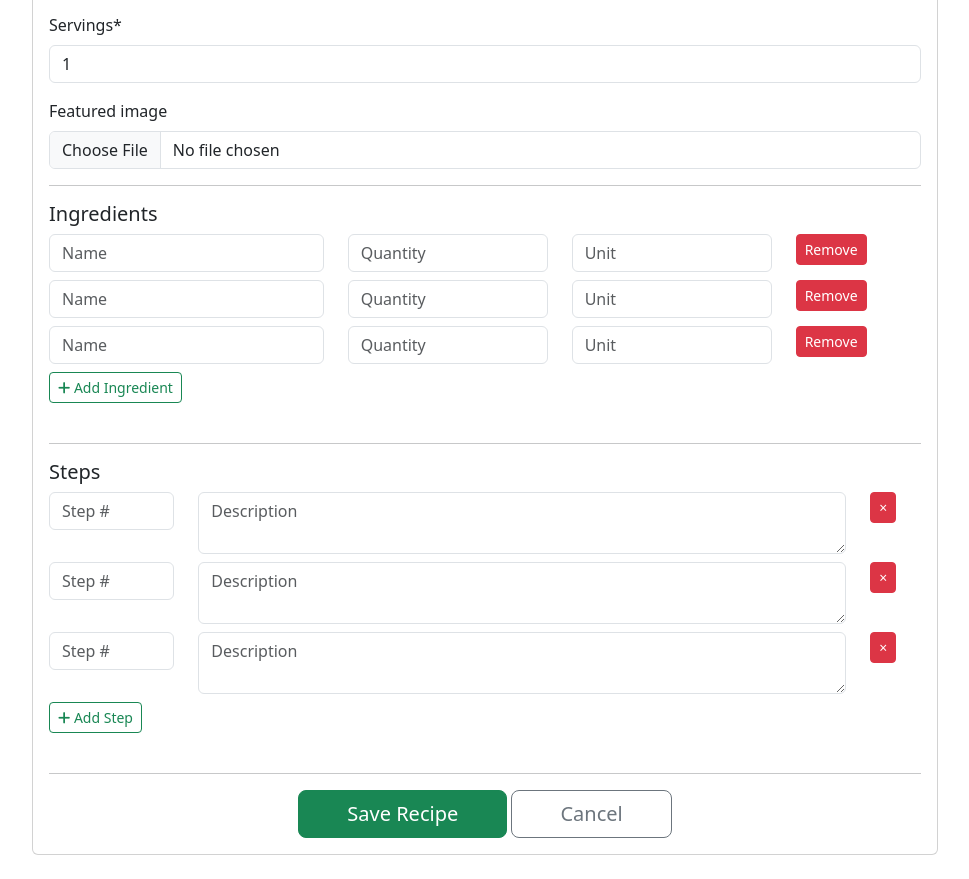
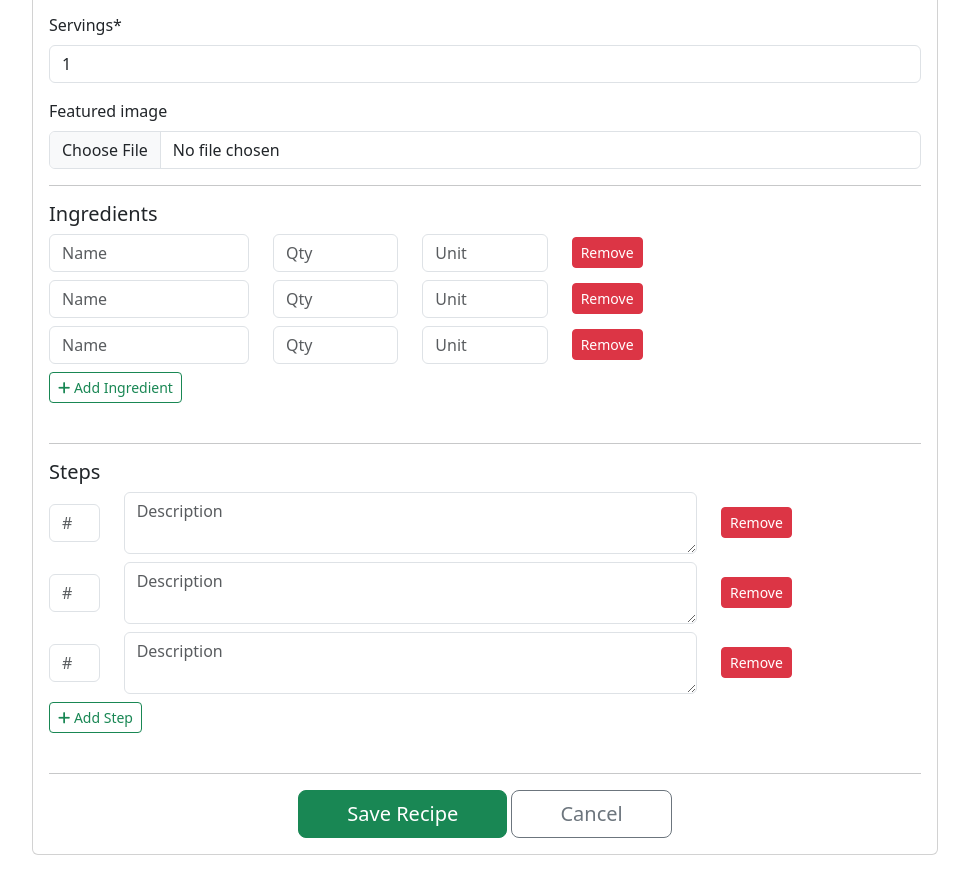
Before and after one commit to sele01/food-recipes, a Django app: page /recipes/create/ in a window 1280 px wide. Shown: the part 858-1737 px from the top of the page, without its empty margins (155-1124 px from the left). Run offline with Django 4.2, Linux system fonts and the light colour scheme; the visitor is signed in with stand-in values (Sample User, id 1); data that the repository does not hold is empty; some libraries are stand-ins or nearby versions.

Commit message:
Week 6: Production Readiness Complete
- Environment variables for secure config
- PostgreSQL database migration
- Cloudinary image hosting integration
- Fixed form validation (empty fields allowed)
- Images display correctly in all templates
- All 84+ tests passing
- App is now production-ready

```diff
--- a/apps/recipes/models.py
+++ b/apps/recipes/models.py
@@ -178,7 +178,7 @@ class Ingredient(models.Model):
         Recipe, on_delete=models.CASCADE, related_name="ingredients"
     )
     name = models.CharField(max_length=200)
-    quantity = models.CharField(max_length=100)
+    quantity = models.CharField(max_length=100, blank=True)
     unit = models.CharField(max_length=50, blank=True)
     order = models.IntegerField(default=0)
 
--- a/apps/recipes/views.py
+++ b/apps/recipes/views.py
@@ -1,4 +1,6 @@
 from django.shortcuts import render, get_object_or_404
+from django.conf import settings
+
 from django.views.generic import (
     ListView,
     DetailView,
@@ -90,6 +92,8 @@ class RecipeListView(ListView):
         context["max_time"] = self.request.GET.get("max_time", "")
         context["ingredient"] = self.request.GET.get("ingredient", "")
 
+        context["cloud_name"] = settings.CLOUDINARY_STORAGE["CLOUD_NAME"]
+
         return context
 
 
@@ -119,6 +123,8 @@ class RecipeDetailView(DetailView):
             context["user_liked"] = False
             context["user_bookmarked"] = False
             context["user_rating"] = None
+
+        context["cloud_name"] = settings.CLOUDINARY_STORAGE["CLOUD_NAME"]
 
         # Add this similar recipes
         context["similar_recipes"] = recipe.get_similar_recipes()
--- a/templates/recipes/recipe_detail.html
+++ b/templates/recipes/recipe_detail.html
@@ -30,7 +30,9 @@
     </p>
 
         {% if recipe.featured_image %}
-        <img src="{{ recipe.featured_image.url }}" class="img-fluid rounded mb-4" alt="{{ recipe.title }}">
+        <img src="https://res.cloudinary.com/{{ cloud_name }}/image/upload/w_300,h_200,c_fill/{{ recipe.featured_image }}"
+                         class="card-img-top" alt="{{ recipe.title }}" style="height: 200px;width: 300px; object-fit: cover;">
+        {% comment %} <img src="{{ recipe.featured_image.url }}" class="img-fluid rounded mb-4" alt="{{ recipe.title }}"> {% endcomment %}
         {% endif %}
 
         <div class="card mb-4">
--- a/templates/recipes/recipe_form.html
+++ b/templates/recipes/recipe_form.html
@@ -1,5 +1,9 @@
-{% extends 'base.html' %} {% load crispy_forms_tags %} {% block title %}Create
-Recipe - Food Recipes{% endblock %} {% block content %}
+{% extends 'base.html' %}
+{% load crispy_forms_tags %}
+
+{% block title %}Create Recipe - Food Recipes{% endblock %}
+
+{% block content %}
 <div class="container mt-4">
   <div class="row justify-content-center">
     <div class="col-md-10">
@@ -22,71 +26,48 @@ Recipe - Food Recipes{% endblock %} {% block content %}
             {{ ingredient_formset.management_form }}
             <div id="ingredient-forms">
               {% for form in ingredient_formset %}
-              <div class="ingredient-form row mb-2">
-                {% for hidden in form.hidden_fields %} {{ hidden }} {% endfor %}
-                <div class="col-md-4">
-                  <input
-                    type="text"
-                    name="{{ form.name.html_name }}"
-                    class="form-control"
-                    placeholder="Name"
-                    value="{{ form.name.value|default:'' }}"
-                  />
+              <div class="ingredient-form row mb-2 align-items-center">
+                {% for hidden in form.hidden_fields %}
+                  {{ hidden }}
+                {% endfor %}
+
+                <div class="col-md-3">
+                  <input type="text" name="{{ form.name.html_name }}"
+                         class="form-control" placeholder="Name"
+                         value="{{ form.name.value|default:'' }}">
+                </div>
+                <div class="col-md-2">
+                  <input type="text" name="{{ form.quantity.html_name }}"
+                         class="form-control" placeholder="Qty"
+                         value="{{ form.quantity.value|default:'' }}">
+                </div>
+                <div class="col-md-2">
+                  <input type="text" name="{{ form.unit.html_name }}"
+                         class="form-control" placeholder="Unit"
+                         value="{{ form.unit.value|default:'' }}">
                 </div>
                 <div class="col-md-3">
-                  <input
-                    type="text"
-                    name="{{ form.quantity.html_name }}"
-                    class="form-control"
-                    placeholder="Quantity"
-                    value="{{ form.quantity.value|default:'' }}"
-                  />
+                  {% if form.instance.pk %}
+                    <!-- Existing ingredient: DELETE checkbox -->
+                    <div class="form-check">
+                      <input type="checkbox" name="{{ form.DELETE.html_name }}"
+                             class="form-check-input" id="del_{{ form.prefix }}">
+                      <label class="form-check-label text-danger" for="del_{{ form.prefix }}">
+                        Delete
+                      </label>
                     </div>
-                <div class="col-md-3">
-                  <input
-                    type="text"
-                    name="{{ form.unit.html_name }}"
-                    class="form-control"
-                    placeholder="Unit"
-                    value="{{ form.unit.value|default:'' }}"
-                  />
-                </div>
-                <div class="col-md-2">
-                  {% if form.instance.pk %}
-                  <button
-                    type="button"
-                    class="btn btn-danger btn-sm remove-form"
-                    onclick="removeForm(this)"
-                  >
-                    Remove
-                  </button>
                   {% else %}
-                  <button
-                    type="button"
-                    class="btn btn-danger btn-sm remove-form"
-                    onclick="removeForm(this)"
-                  >
+                    <!-- New ingredient: Remove button -->
+                    <button type="button" class="btn btn-danger btn-sm remove-ingredient">
                       Remove
                     </button>
                   {% endif %}
                 </div>
               </div>
-              {% if form.instance.pk %}
-    <div class="col-md-1">
-        <label class="text-danger">
-            <input type="checkbox" name="{{ form.DELETE.html_name }}" class="form-check-input">
-            Delete
-        </label>
-    </div>
-{% endif %}
               {% endfor %}
             </div>
-            <button
-              type="button"
-              class="btn btn-sm btn-outline-success mb-4"
-              id="add-ingredient"
-              onclick="addIngredient()"
-            >
+
+            <button type="button" class="btn btn-sm btn-outline-success mb-4" id="add-ingredient">
               <i class="fas fa-plus"></i> Add Ingredient
             </button>
 
@@ -97,54 +78,43 @@ Recipe - Food Recipes{% endblock %} {% block content %}
             {{ step_formset.management_form }}
             <div id="step-forms">
               {% for form in step_formset %}
-              <div class="step-form row mb-2">
-                {% for hidden in form.hidden_fields %} {{ hidden }} {% endfor %}
+              <div class="step-form row mb-2 align-items-center">
+                {% for hidden in form.hidden_fields %}
+                  {{ hidden }}
+                {% endfor %}
+
+                <div class="col-md-1">
+                  <input type="number" name="{{ form.step_number.html_name }}"
+                         class="form-control" placeholder="#"
+                         value="{{ form.step_number.value|default:'' }}">
+                </div>
+                <div class="col-md-8">
+                  <textarea name="{{ form.description.html_name }}"
+                            class="form-control" rows="2"
+                            placeholder="Description">{{ form.description.value|default:'' }}</textarea>
+                </div>
                 <div class="col-md-2">
-                  <input
-                    type="number"
-                    name="{{ form.step_number.html_name }}"
-                    class="form-control"
-                    placeholder="Step #"
-                    value="{{ form.step_number.value|default:'' }}"
-                  />
-                </div>
-                <div class="col-md-9">
-                  <textarea
-                    name="{{ form.description.html_name }}"
-                    class="form-control"
-                    rows="2"
-                    placeholder="Description"
-                  >
-{{ form.description.value|default:'' }}</textarea
-                  >
-                </div>
-                <div class="col-md-1">
-                  <button
-                    type="button"
-                    class="btn btn-danger btn-sm remove-form"
-                    onclick="removeForm(this)"
-                  >
-                    ×
-                  </button>
-                </div>
-              </div>
                   {% if form.instance.pk %}
-    <div class="col-md-1">
-        <label class="text-danger">
-            <input type="checkbox" name="{{ form.DELETE.html_name }}" class="form-check-input">
+                    <!-- Existing step: DELETE checkbox -->
+                    <div class="form-check">
+                      <input type="checkbox" name="{{ form.DELETE.html_name }}"
+                             class="form-check-input" id="del_step_{{ form.prefix }}">
+                      <label class="form-check-label text-danger" for="del_step_{{ form.prefix }}">
                         Delete
                       </label>
                     </div>
+                  {% else %}
+                    <!-- New step: Remove button -->
+                    <button type="button" class="btn btn-danger btn-sm remove-step">
+                      Remove
+                    </button>
                   {% endif %}
+                </div>
+              </div>
               {% endfor %}
             </div>
 
-            <button
-              type="button"
-              class="btn btn-sm btn-outline-success mb-4"
-              id="add-step"
-              onclick="addStep()"
-            >
+            <button type="button" class="btn btn-sm btn-outline-success mb-4" id="add-step">
               <i class="fas fa-plus"></i> Add Step
             </button>
 
@@ -155,11 +125,8 @@ Recipe - Food Recipes{% endblock %} {% block content %}
               <button type="submit" class="btn btn-success btn-lg px-5">
                 Save Recipe
               </button>
-              <a
-                href="{% url 'recipes:recipe_list' %}"
-                class="btn btn-outline-secondary btn-lg px-5"
-                >Cancel</a
-              >
+              <a href="{% url 'recipes:recipe_list' %}"
+                 class="btn btn-outline-secondary btn-lg px-5">Cancel</a>
             </div>
           </form>
         </div>
@@ -169,89 +136,112 @@ Recipe - Food Recipes{% endblock %} {% block content %}
 </div>
 
 <script>
-  document.addEventListener("DOMContentLoaded", function () {
+document.addEventListener("DOMContentLoaded", function() {
+
+    // ===== INGREDIENT FUNCTIONS =====
+
+    // Remove ingredient button
+    document.addEventListener("click", function(e) {
+        if (e.target.classList.contains("remove-ingredient")) {
+            e.preventDefault();
+            var form = e.target.closest(".ingredient-form");
+            if (form && form.parentElement.children.length > 1) {
+                form.remove();
+                updateIngredientCount();
+            }
+        }
+    });
+
     // Add ingredient
-    document
-      .getElementById("add-ingredient")
-      .addEventListener("click", function () {
+    document.getElementById("add-ingredient").addEventListener("click", function() {
         var forms = document.getElementById("ingredient-forms");
         var totalForms = document.getElementById("id_ingredients-TOTAL_FORMS");
         var formNum = forms.children.length;
+
+        // Clone the first ingredient form
         var newForm = forms.children[0].cloneNode(true);
 
-        // Update form index
-        newForm.innerHTML = newForm.innerHTML.replace(
-          /ingredients-0-/g,
-          "ingredients-" + formNum + "-",
-        );
-        newForm.innerHTML = newForm.innerHTML.replace(
-          /ingredients-0\]/g,
-          "ingredients-" + formNum + "]",
-        );
+        // Update all name attributes with new index
+        var html = newForm.innerHTML;
+        html = html.replace(/ingredients-0-/g, "ingredients-" + formNum + "-");
+        html = html.replace(/ingredients-0\]/g, "ingredients-" + formNum + "]");
+        newForm.innerHTML = html;
 
-        // Clear input values
-        var inputs = newForm.querySelectorAll("input");
-        inputs.forEach(function (input) {
-          if (input.type !== "button") {
+        // Clear all input values
+        var inputs = newForm.querySelectorAll("input[type='text']");
+        inputs.forEach(function(input) {
             input.value = "";
+        });
+
+        // Make sure remove button works on new form
+        var removeBtn = newForm.querySelector(".remove-ingredient");
+        if (removeBtn) {
+            removeBtn.classList.add("remove-ingredient");
         }
-        });
 
         forms.appendChild(newForm);
         totalForms.value = formNum + 1;
     });
 
+    function updateIngredientCount() {
+        var totalForms = document.getElementById("id_ingredients-TOTAL_FORMS");
+        totalForms.value = document.getElementById("ingredient-forms").children.length;
+    }
+
+    // ===== STEP FUNCTIONS =====
+
+    // Remove step button
+    document.addEventListener("click", function(e) {
+        if (e.target.classList.contains("remove-step")) {
+            e.preventDefault();
+            var form = e.target.closest(".step-form");
+            if (form && form.parentElement.children.length > 1) {
+                form.remove();
+                updateStepCount();
+            }
+        }
+    });
+
     // Add step
-    document.getElementById("add-step").addEventListener("click", function () {
+    document.getElementById("add-step").addEventListener("click", function() {
         var forms = document.getElementById("step-forms");
         var totalForms = document.getElementById("id_steps-TOTAL_FORMS");
         var formNum = forms.children.length;
+
+        // Clone the first step form
         var newForm = forms.children[0].cloneNode(true);
 
-      // Update form index
-      newForm.innerHTML = newForm.innerHTML.replace(
-        /steps-0-/g,
-        "steps-" + formNum + "-",
-      );
-      newForm.innerHTML = newForm.innerHTML.replace(
-        /steps-0\]/g,
-        "steps-" + formNum + "]",
-      );
+        // Update all name attributes with new index
+        var html = newForm.innerHTML;
+        html = html.replace(/steps-0-/g, "steps-" + formNum + "-");
+        html = html.replace(/steps-0\]/g, "steps-" + formNum + "]");
+        newForm.innerHTML = html;
 
         // Clear input values
-      var inputs = newForm.querySelectorAll("input, textarea");
-      inputs.forEach(function (input) {
-        if (input.type !== "button") {
+        var inputs = newForm.querySelectorAll("input[type='number']");
+        inputs.forEach(function(input) {
             input.value = "";
+        });
+        var textareas = newForm.querySelectorAll("textarea");
+        textareas.forEach(function(textarea) {
+            textarea.value = "";
+        });
+
+        // Make sure remove button works on new form
+        var removeBtn = newForm.querySelector(".remove-step");
+        if (removeBtn) {
+            removeBtn.classList.add("remove-step");
         }
-      });
 
         forms.appendChild(newForm);
         totalForms.value = formNum + 1;
     });
 
-    // Remove form
-    document.addEventListener("click", function (e) {
-      if (e.target.classList.contains("remove-form")) {
-        var form = e.target.closest(".ingredient-form, .step-form");
-        if (form && form.parentElement.children.length > 1) {
-          form.remove();
+    function updateStepCount() {
+        var totalForms = document.getElementById("id_steps-TOTAL_FORMS");
+        totalForms.value = document.getElementById("step-forms").children.length;
+    }
 
-          // Update total forms
-          if (form.classList.contains("ingredient-form")) {
-            var totalForms = document.getElementById(
-              "id_ingredients-TOTAL_FORMS",
-            );
-            totalForms.value =
-              document.getElementById("ingredient-forms").children.length;
-          } else {
-            var totalForms = document.getElementById("id_steps-TOTAL_FORMS");
-            totalForms.value =
-              document.getElementById("step-forms").children.length;
-          }
-        }
-      }
-    });
 });
 </script>
 {% endblock %}
```
Also changed, not shown: config/settings.py (+15 -14 lines), templates/recipes/recipe_list.html (+54 -109 lines), apps/recipes/migrations/0011_alter_category_options_alter_ingredient_quantity.py (added). Lines whose indentation alone changed are shown as unchanged.
